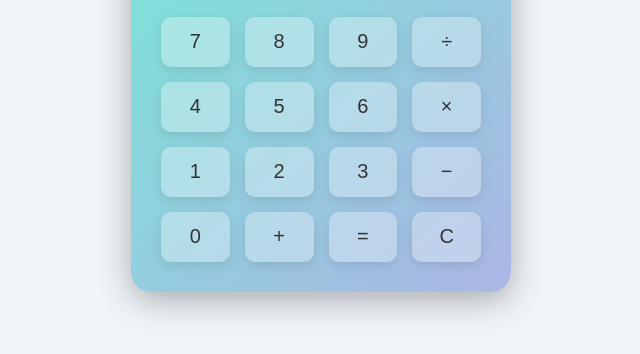
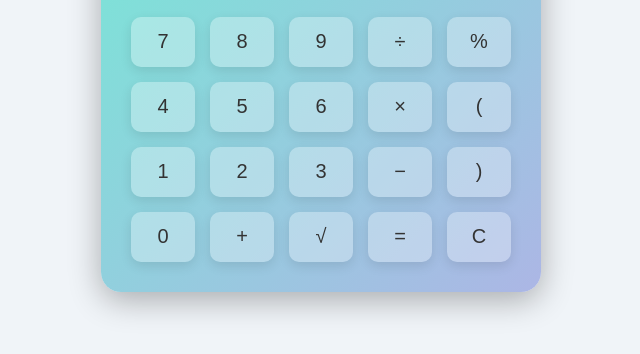
Before and after one commit to Mahima-sikhakolli/Lab1, a plain HTML site: page index.html in a window 1280 px wide. Shown: the part 348-702 px from the top of the page, without its empty margins (319-959 px from the left). Drawn offline with Linux system fonts and the light colour scheme.

Commit message:
Update index.html

```diff
--- a/index.html
+++ b/index.html
@@ -20,7 +20,7 @@
       padding: 30px;
       box-shadow: 0 8px 32px rgba(0, 0, 0, 0.3);
       text-align: center;
-      width: 320px;
+      width: 380px;
     }
 
     h1 {
@@ -45,7 +45,7 @@
 
     .buttons {
       display: grid;
-      grid-template-columns: repeat(4, 1fr);
+      grid-template-columns: repeat(5, 1fr); /* Updated to 5 columns */
       gap: 15px;
     }
 
@@ -55,7 +55,7 @@
       border: none;
       border-radius: 10px;
       background: rgba(255, 255, 255, 0.3);
-      color: #333333; /* Dark text for visibility */
+      color: #333333;
       cursor: pointer;
       transition: all 0.3s;
       box-shadow: 0 4px 12px rgba(0,0,0,0.1);
@@ -95,22 +95,26 @@
       <button onclick="appendValue('8')">8</button>
       <button onclick="appendValue('9')">9</button>
       <button onclick="appendValue('/')">÷</button>
+      <button onclick="appendValue('%')">%</button>
 
       <!-- Row 2 -->
       <button onclick="appendValue('4')">4</button>
       <button onclick="appendValue('5')">5</button>
       <button onclick="appendValue('6')">6</button>
       <button onclick="appendValue('*')">×</button>
+      <button onclick="appendValue('(')">(</button>
 
       <!-- Row 3 -->
       <button onclick="appendValue('1')">1</button>
       <button onclick="appendValue('2')">2</button>
       <button onclick="appendValue('3')">3</button>
       <button onclick="appendValue('-')">−</button>
+      <button onclick="appendValue(')')">)</button>
 
       <!-- Row 4 -->
       <button onclick="appendValue('0')">0</button>
       <button onclick="appendValue('+')">+</button>
+      <button onclick="appendValue('Math.sqrt(')">√</button>
       <button class="equal" onclick="calculate()">=</button>
       <button class="clear" onclick="clearResult()">C</button>
     </div>
```
